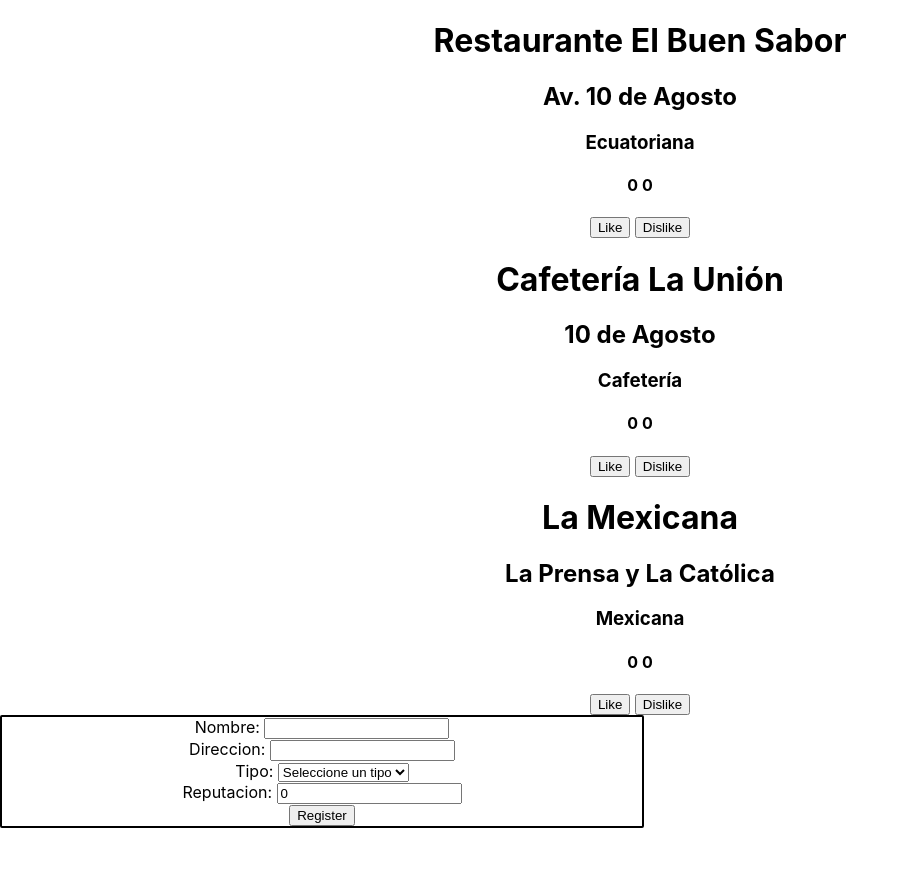
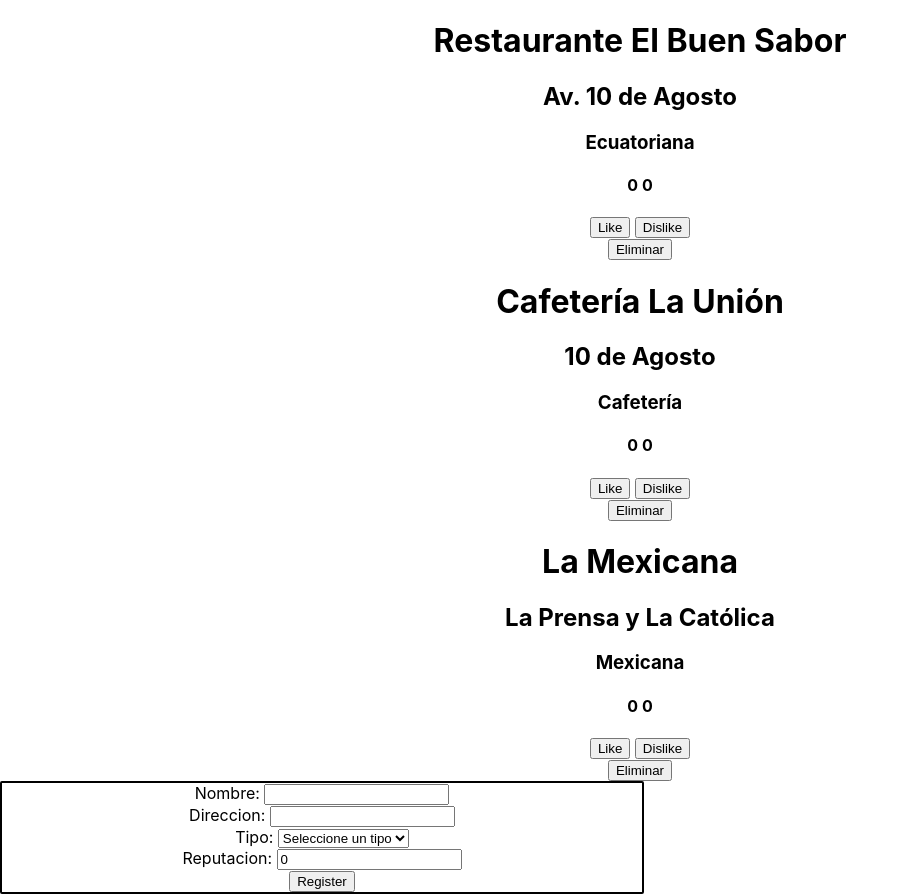
Before and after one commit to dannyguaman/2025-A-Proyecto_de_clase, a React (Create React App) app in the folder nanec_funcional1/: page /restaurantes in a window 1280 px wide. Shown: the whole page, without its empty margins (0-909 px from the left). Before the commit the page ends 828 px from the top, so only its background shows below. Built offline with nearby package versions, Linux system fonts and the light colour scheme.

Commit message:
Update listaRestaurantes.jsx

```diff
--- a/nanec_funcional1/src/componentes/listaRestaurantes.jsx
+++ b/nanec_funcional1/src/componentes/listaRestaurantes.jsx
@@ -20,7 +20,6 @@ const ListaRestaurantes = () => {
     const handlerTotalDislikes = () => {
         setLikesTot(prevState => {
             if (prevState > 0) {
-
                 return prevState - 1;
             } else {
                 setMensajeErrorLikes("Los likes no pueden ser negativos");
@@ -34,8 +33,13 @@ const ListaRestaurantes = () => {
         { nombre: "La Mexicana", direccion: "La Prensa y La Católica", tipo: "Mexicana", onlike: handlerTotalLikes, ondislike: handlerTotalDislikes }
     ]
     const [restaurantesList, setRestaurantesList] = useState(restaurantes);
+
+    // Nueva función para eliminar restaurante
+    const handleEliminarRestaurante = (index) => {
+        setRestaurantesList(restaurantesList.filter((_, i) => i !== index));
+    };
+
     const handleFormSubmit = (nuevoRestaurante) => {
-        // Agregar los handlers de like/dislike al nuevo restaurante
         const restauranteConHandlers = {
             ...nuevoRestaurante,
             onlike: handlerTotalLikes,
@@ -51,7 +55,6 @@ const ListaRestaurantes = () => {
             tipo: "",
             reputacion: 0,
         });
-        // Mostrar información del nuevo restaurante registrado
         alert(
             `Nuevo restaurante registrado:\n` +
             `Nombre: ${restauranteConHandlers.nombre}\n` +
@@ -61,9 +64,14 @@ const ListaRestaurantes = () => {
         );
     }
     return (
-        <div class="App">
+        <div className="App">
             {restaurantesList.map((restaurante, index) => (
-                <Restaurante key ={index} {...restaurante}/>
+                <div key={index}>
+                    <Restaurante {...restaurante}/>
+                    <button onClick={() => handleEliminarRestaurante(index)}>
+                        Eliminar
+                    </button>
+                </div>
             ))}
             <Form state={state} setState={setState} onSubmit={handleFormSubmit} />
         </div>
```
